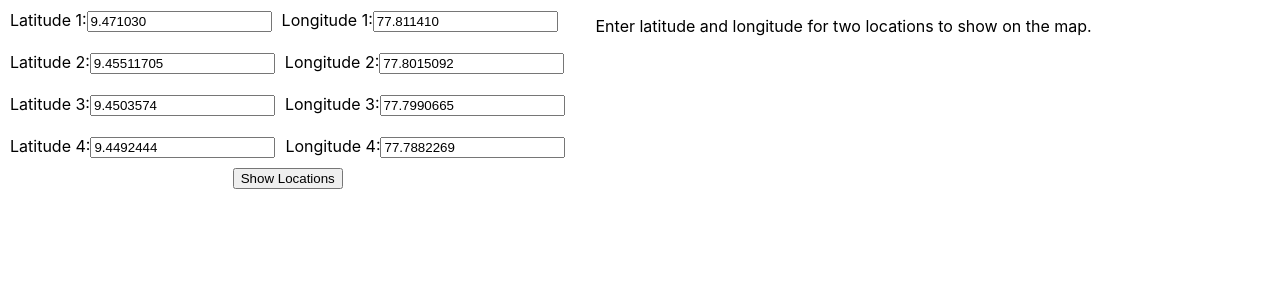
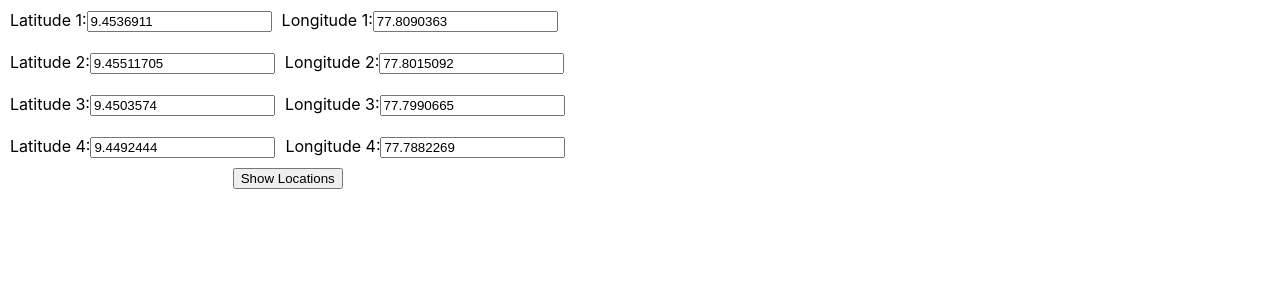
Before and after one commit to FatimaMary/location-tracker, a React (Create React App) app: page / in a window 1280 px wide. Shown: the top 300 px of the page. Built offline with nearby package versions, Linux system fonts and the light colour scheme.

Commit message:
Update LocationTracker.js

```diff
--- a/src/Components/LocationTracker.js
+++ b/src/Components/LocationTracker.js
@@ -2,12 +2,13 @@ import React, { useState, useEffect } from "react";
 import L from "leaflet";
 import "leaflet/dist/leaflet.css";
 import LocationOnIcon from "@mui/icons-material/LocationOn";
+import ReactDOMServer from "react-dom/server";
 
 const LocationTracker = () => {
   const [locations, setLocations] = useState([]);
   const [path, setPath] = useState(null);
   const [userInput, setUserInput] = useState([
-    { name: "Home", latitude: "9.471030", longitude: "77.811410" },
+    { name: "Home", latitude: "9.4536911", longitude: "77.8090363" },
     { name: "Bus Stop", latitude: "9.45511705", longitude: "77.8015092" },
     { name: "Church", latitude: "9.4503574", longitude: "77.7990665" },
     { name: "School", latitude: "9.4492444", longitude: "77.7882269" },
@@ -65,11 +66,14 @@ const LocationTracker = () => {
 
       // Add markers for the locations with custom location icon
       locations.forEach((loc, index) => {
+        const iconHtml = ReactDOMServer.renderToString(
+          <LocationOnIcon style={{ color: "blue" }} />
+        );
         L.marker([loc.latitude, loc.longitude], {
           icon: L.divIcon({
             className: "custom-marker",
-            iconSize: [20, 20],
-            html: `<div style="background-color: blue; border-radius: 50%; width: 10px; height: 10px; display: flex; align-items: center; justify-content: center"></div>`,
+            iconSize: [25, 25],
+            html: `<div style="color: blue">${iconHtml}</div>`,
           }),
         })
           .addTo(map)
@@ -122,7 +126,7 @@ const LocationTracker = () => {
         </div>
       </form>
       <div>
-        {locations.length > 0 ? (
+        {/* {locations.length > 0 ? (
           <div>
             {locations.map((loc, index) => (
               <div key={index}>
@@ -132,13 +136,13 @@ const LocationTracker = () => {
                 </p>
               </div>
             ))}
-            <div id="map" style={{ height: "400px", width: "500px" }}></div>
           </div>
         ) : (
           <p>
             Enter latitude and longitude for two locations to show on the map.
           </p>
-        )}
+        )} */}
+        <div id="map" style={{ height: "400px", width: "500px" }}></div>
       </div>
     </div>
   );
```
